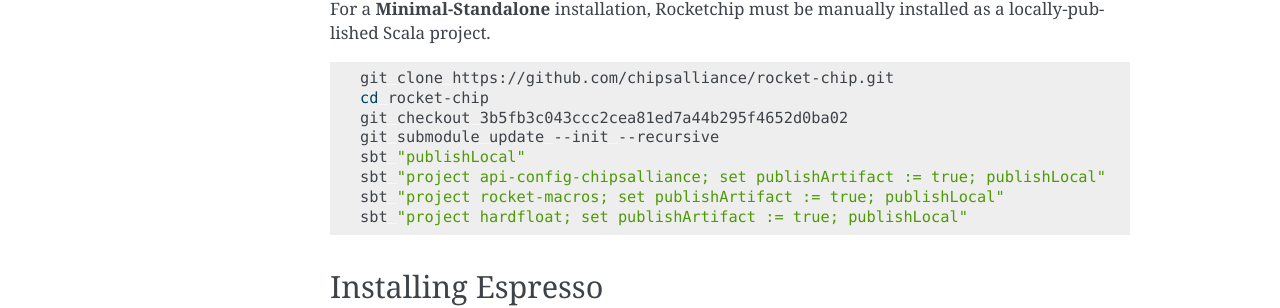
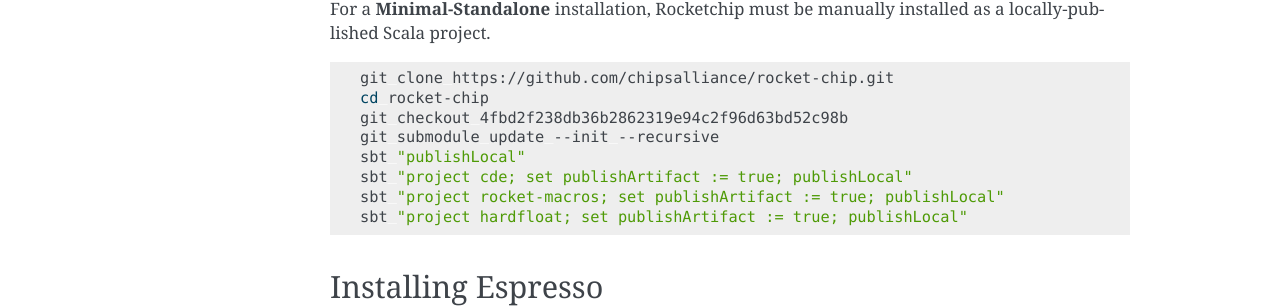
Before and after one commit to ucb-bar/constellation, a Sphinx documentation site: the page built from docs/source/Introduction/Installation.rst, in a window 1280 px wide. Shown: the part 825-1133 px from the top of the page. Built offline with Sphinx 7.4.7, drawn with Linux system fonts in a browser that asks for light colours.

Commit message:
Bump to latest rocket-chip

```diff
--- a/docs/source/Introduction/Installation.rst
+++ b/docs/source/Introduction/Installation.rst
@@ -44,10 +44,10 @@
 
    git clone https://github.com/chipsalliance/rocket-chip.git
    cd rocket-chip
-   git checkout 3b5fb3c043ccc2cea81ed7a44b295f4652d0ba02
+   git checkout 4fbd2f238db36b2862319e94c2f96d63bd52c98b
    git submodule update --init --recursive
    sbt "publishLocal"
-   sbt "project api-config-chipsalliance; set publishArtifact := true; publishLocal"
+   sbt "project cde; set publishArtifact := true; publishLocal"
    sbt "project rocket-macros; set publishArtifact := true; publishLocal"
    sbt "project hardfloat; set publishArtifact := true; publishLocal"
 
```
Also changed, not shown: 2 other files.
